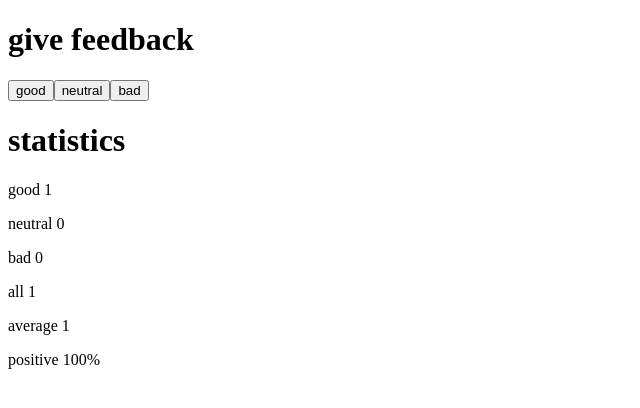
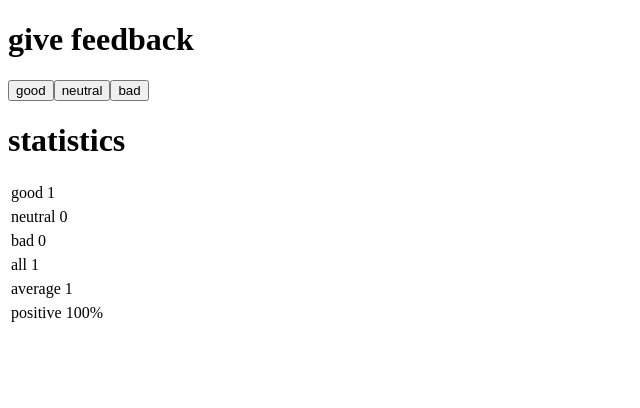
Before and after one commit to MMostafa-Hub/FSO-22-Mohamed-Mostafa, a React (Create React App) app in the folder part1/unicafe/: page / in a window 1280 px wide. Both pictures are taken after a click on the button "good". Shown: the top 408 px of the page, without its empty margins (0-640 px from the left). Built offline with nearby package versions, Linux system fonts and the light colour scheme.

Commit message:
1.11 unicafe

```diff
--- a/part1/unicafe/src/App.js
+++ b/part1/unicafe/src/App.js
@@ -9,11 +9,16 @@ const Headline = ({ text }) => {
   return <h1>{text}</h1>;
 };
 // statistic Component
-const Stat = ({ variable, value }) => {
+const Statistic = ({ variable, value }) => {
   return (
-    <p>
-      {variable} {value}
-    </p>
+    <table>
+      <tbody>
+        <tr>
+          <td>{variable}</td>
+          <td>{value}</td>
+        </tr>
+      </tbody>
+    </table>
   );
 };
 const ShowStatistics = ({ goodCounter, neutralCounter, badCounter }) => {
@@ -36,11 +41,11 @@ const ShowStatistics = ({ goodCounter, neutralCounter, badCounter }) => {
   if (totalFeedbacks) {
     return (
       <>
-        <Stat variable="good" value={goodCounter} />
-        <Stat variable="neutral" value={neutralCounter} />
-        <Stat variable="bad" value={badCounter} />
-        <Stat variable="all" value={totalFeedbacks} />
-        <Stat
+        <Statistic variable="good" value={goodCounter} />
+        <Statistic variable="neutral" value={neutralCounter} />
+        <Statistic variable="bad" value={badCounter} />
+        <Statistic variable="all" value={totalFeedbacks} />
+        <Statistic
           variable="average"
           value={calculateAverageFeedback(
             goodCounter,
@@ -48,7 +53,7 @@ const ShowStatistics = ({ goodCounter, neutralCounter, badCounter }) => {
             totalFeedbacks
           )}
         />
-        <Stat
+        <Statistic
           variable="positive"
           value={calculatePositivePercentage(goodCounter, totalFeedbacks)}
         />
```
